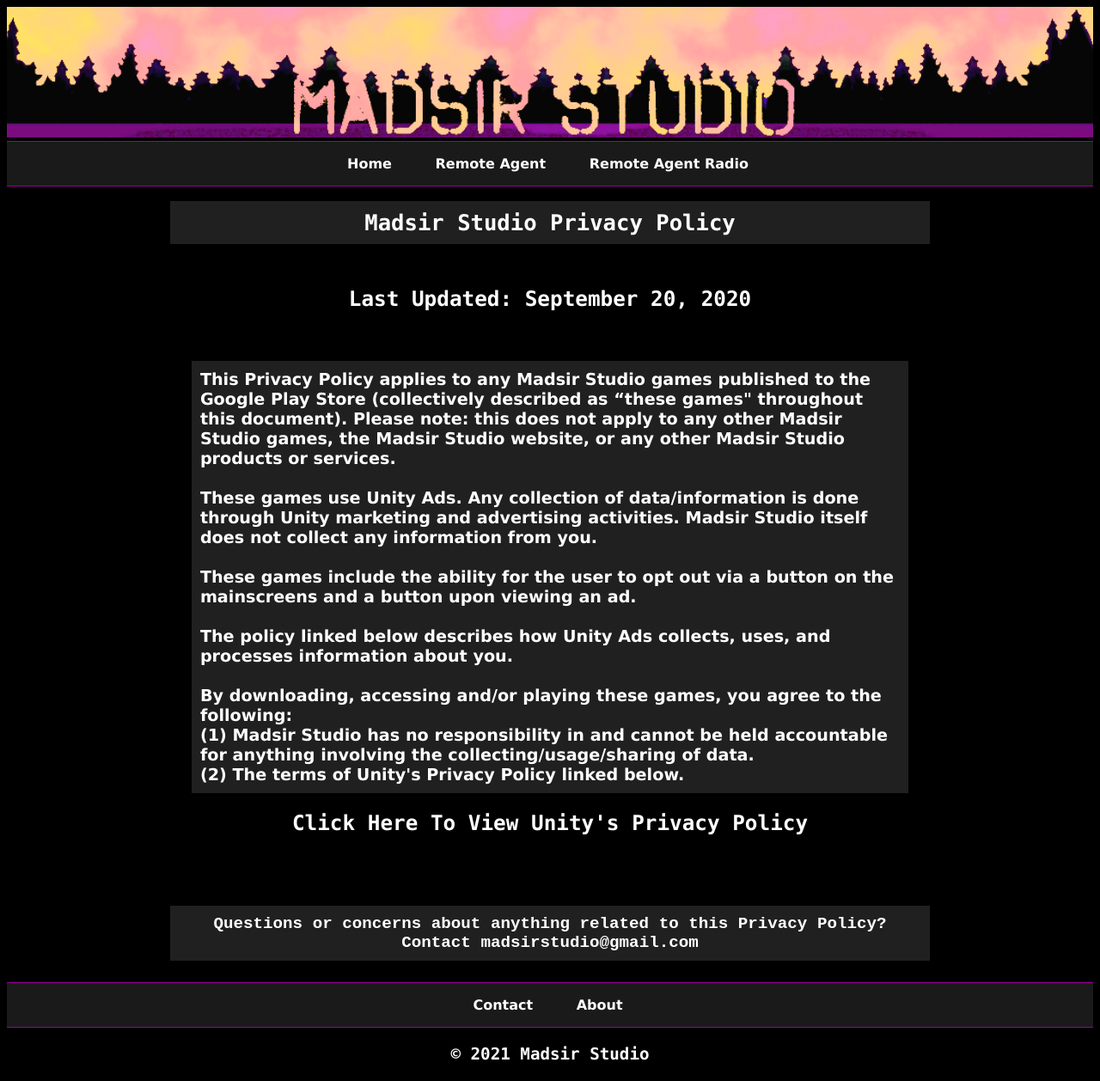
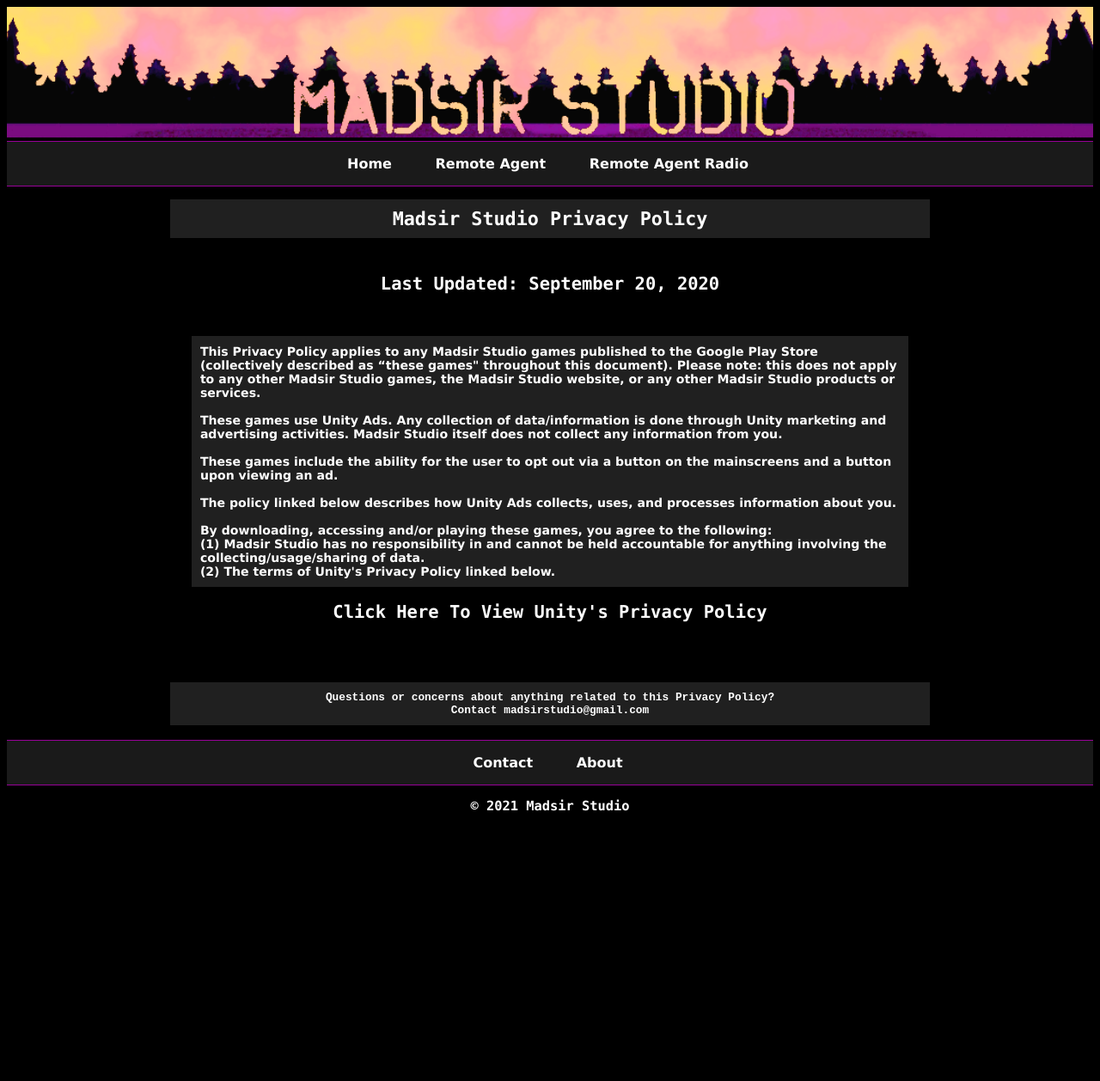
Before and after one commit to Madsir/madsirstudio.github.io, a Jekyll site: the page built from Privacy/index.html, in a window 1280 px wide. Shown: the whole page at 86% size. Built offline with Jekyll 4.4.1, drawn with Linux system fonts in a browser that asks for light colours; after the commit the page ends 962 px from its top, so only the background shows below that.

Commit message:
Update main.css

```diff
--- a/css/main.css
+++ b/css/main.css
@@ -38,7 +38,7 @@
     text-decoration: underline;
 }
 h1 {
-    font-size: 2vw;
+    font-size: 1.7vw;
     font-family:"Lucida Console", 'Monaco', 'monospace';
     color: #FFF;
     text-align:center;
@@ -49,7 +49,7 @@
 }
 h2 {
 
-    font-size: 1.9vw;
+    font-size: 1.6vw;
     font-family:"Lucida Console", 'Monaco', 'monospace';
     color: #FFF;
     text-align:center;
@@ -58,7 +58,7 @@
 }
 h3 {
 
-    font-size: 1.5vw;
+    font-size: 1.2vw;
     font-family:"Lucida Console", 'Monaco', 'monospace';
     color: #FFF;
     text-align:center;
@@ -68,7 +68,7 @@
 h4 {
 
     font-family:"Courier New", 'Courier', 'monospace';
-    font-size: 1.5vw;
+    font-size: 1vw;
     font-weight: bold;
     color: #FFF;
     text-align:center;
@@ -79,7 +79,7 @@
 }
 p {
     font-weight: bold;
-    font-size: 1.5vw;
+    font-size: 1.1vw;
     color: #FFF;
     font-family: "Verdana", "Geneva", sans-serif;
     text-align: center, justify;
```
